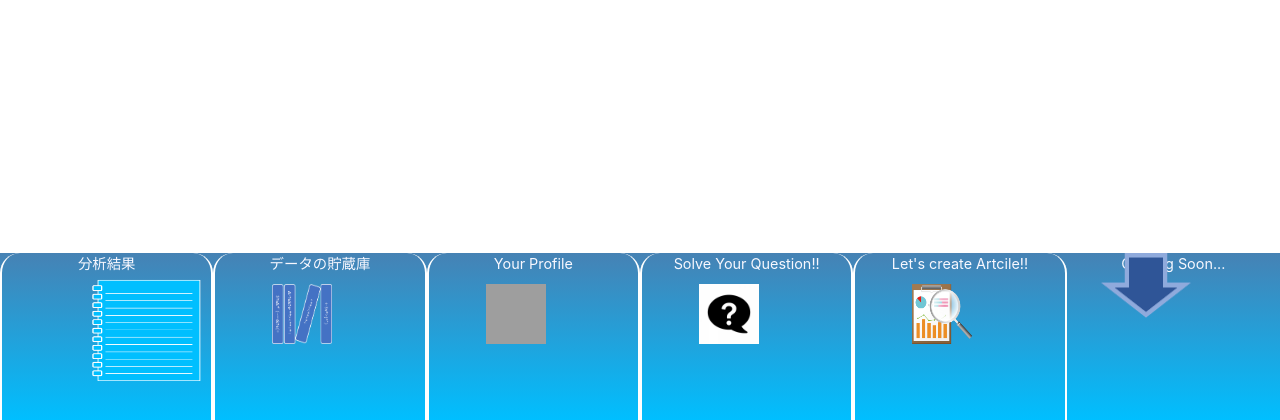
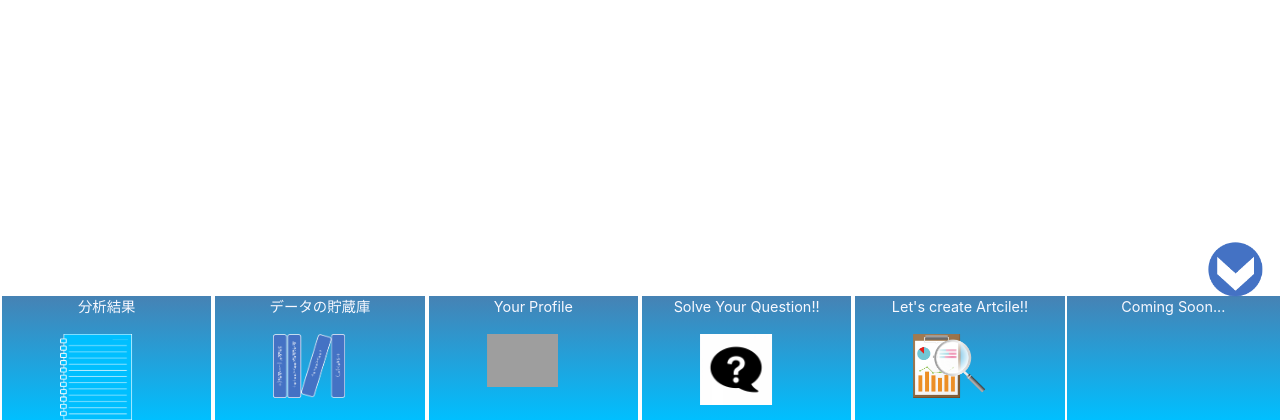
Before and after one commit to nebneb200411/Amaist, a Django app: page /data_library/ in a window 1280 px wide. Shown: the part 380-800 px from the top of the page. Run offline with Django 3.2, Linux system fonts and the light colour scheme; data comes from the database, SQL or seed files in the repository; parts of the project's set-up code (start-up, migrations or seed data) failed here and were passed over; some libraries are stand-ins or nearby versions; grey boxes are pictures that could not be loaded.

Commit message:
base.htmlほぼ完了．あとは検索ボックス作成

```diff
--- a/static/home/base.css
+++ b/static/home/base.css
@@ -255,6 +255,10 @@ body footer .footer-menu #appear-and-hide-menu div div div .hide-and-appear-ques
   list-style-type: none;
 }
 
+body footer .footer-menu #appear-and-hide-menu div div div .hide-and-appear-question ul hr {
+  color: #e0ffff;
+}
+
 body footer .footer-menu #appear-and-hide-menu div div div .hide-and-appear-createarticle {
   border-radius: 10px 10px 0px 0px;
   text-align: center;
@@ -290,8 +294,10 @@ body footer .footer-menu #hide-menu {
 }
 
 body footer .footer-menu #hide-menu .hide-and-appear-class {
-  height: 50%;
-  width: 50%;
+  -webkit-transform: translate(200%, -100%);
+          transform: translate(200%, -100%);
+  height: 30%;
+  width: 30%;
 }
 
 body footer .footer-menu #hide-menu .hide-and-appear-class.up {
@@ -317,24 +323,25 @@ body footer .footer-menu #menu div .footer-links-names {
 }
 
 body footer .footer-menu #menu div .icon-links {
-  transform: translateY(50%) translateX(50%);
-  -webkit-transform: translateY(-10%) translateX(70%);
+  -webkit-transform: translate(60%, 0%);
+          transform: translate(60%, 0%);
+  vertical-align: middle;
+  width: 40%;
+  height: auto;
+  cursor: pointer;
 }
 
 body footer .footer-menu #menu div #article-links {
-  border-radius: 20px 20px 0px 0px;
   border-left: solid 2px white;
   border-right: solid 2px white;
 }
 
 body footer .footer-menu #menu div #datalibrary-links {
-  border-radius: 20px 20px 0px 0px;
   border-left: solid 2px white;
   border-right: solid 2px white;
 }
 
 body footer .footer-menu #menu div #profile-links {
-  border-radius: 20px 20px 0px 0px;
   border-left: solid 2px white;
   border-right: solid 2px white;
 }
@@ -342,12 +349,10 @@ body footer .footer-menu #menu div #profile-links {
 body footer .footer-menu #menu div #question-links {
   border-left: solid 2px white;
   border-right: solid 2px white;
-  border-radius: 20px 20px 0px 0px;
 }
 
 body footer .footer-menu #menu div #create-article-link {
   border-left: solid 2px white;
   border-right: solid 2px white;
-  border-radius: 20px 20px 0px 0px;
 }
 /*# sourceMappingURL=base.css.map */
--- a/static/home/base.scss
+++ b/static/home/base.scss
@@ -266,6 +266,10 @@ body {
                                         list-style-type: none;
                                     }
 
+                                    hr {
+                                        color: #e0ffff;
+                                    }
+
                                 }
                             }
                         }
@@ -310,8 +314,9 @@ body {
                 cursor: pointer;
 
                 .hide-and-appear-class {
-                    height: 50%;
-                    width: 50%;
+                    transform: translate(200%, -100%);
+                    height: 30%;
+                    width: 30%;
 
                     &.up {
                         transform: rotateX(180deg);
@@ -333,6 +338,7 @@ body {
                 background: linear-gradient(to bottom, #4682b4, #00bfff);
 
                 div {
+
                     .footer-links-names {
                         text-align: center;
                         color: #f8f8ff;
@@ -340,24 +346,24 @@ body {
                     }
 
                     .icon-links {
-                        transform: translateY(50%) translateX(50%);
-                        -webkit-transform: translateY(-10%) translateX(70%);
+                        transform: translate(60%, 0%);
+                        vertical-align: middle;
+                        width: 40%;
+                        height: auto;
+                        cursor: pointer;
                     }
 
                     #article-links {
-                        border-radius: 20px 20px 0px 0px;
                         border-left: solid 2px white;
                         border-right: solid 2px white;
                     }
 
                     #datalibrary-links {
-                        border-radius: 20px 20px 0px 0px;
                         border-left: solid 2px white;
                         border-right: solid 2px white;
                     }
 
                     #profile-links {
-                        border-radius: 20px 20px 0px 0px;
                         border-left: solid 2px white;
                         border-right: solid 2px white;
                     }
@@ -365,13 +371,11 @@ body {
                     #question-links {
                         border-left: solid 2px white;
                         border-right: solid 2px white;
-                        border-radius: 20px 20px 0px 0px;
                     }
 
                     #create-article-link {
                         border-left: solid 2px white;
                         border-right: solid 2px white;
-                        border-radius: 20px 20px 0px 0px;
                     }
                 }
             }
--- a/templates/base.html
+++ b/templates/base.html
@@ -108,24 +108,24 @@
                 <div class="row">
                     <div class="col-2 col-md-2 col-xl-2" id="article-links">
                         <p class="footer-links-names">分析結果</p>
-                        <img src="{% static 'images/base/article.png' %}" id="article-icon" class="img-responsive icon-links" height="60%" width="60%"/>
+                        <img src="{% static 'images/base/article.png' %}" id="article-icon" class="img-responsive icon-links"/>
                     </div>
                     <div class="col-2 col-md-2 col-xl-2" id="datalibrary-links">
                         <p class="footer-links-names">データの貯蔵庫</p>
-                        <img src="{% static 'images/base/datalibrary.png' %}" id="datalibrary-icon" class="img-responsive icon-links" height="60px" width="60px"/>
+                        <img src="{% static 'images/base/datalibrary.png' %}" id="datalibrary-icon" class="img-responsive icon-links"/>
                     </div>
                     <div class="col-2 col-md-2 col-xl-2" id="profile-links">
                         <p class="footer-links-names">Your Profile</p>
-                        <img src="{{MEDIA_URL}}{{request.user.user.icon}}" id="profile-icon" class="img-responsive icon-links" height="60px" width="60px"/>
+                        <img src="{{MEDIA_URL}}{{request.user.user.icon}}" id="profile-icon" class="img-responsive icon-links"/>
                     </div>
                     <div class="col-2 col-md-2 col-xl-2" id="question-links">
                         <p class="footer-links-names">Solve Your Question!!</p>
-                        <img src="{% static 'images/base/question.jpg' %}" id="question-icon" class="img-responsive icon-links" height="60px" width="60px"/>
+                        <img src="{% static 'images/base/question.jpg' %}" id="question-icon" class="img-responsive icon-links"/>
 
                     </div>
                     <div class="col-2 col-md-2 col-xl-2" id="create-article-link">
                         <p class="footer-links-names">Let's create Artcile!!</p>
-                        <img src="{% static 'images/base/create_article.png' %}" id="createarticle-icon" class="img-responsive icon-links" height="60px" width="60px"/>
+                        <img src="{% static 'images/base/create_article.png' %}" id="createarticle-icon" class="img-responsive icon-links"/>
                     </div>
                     <div class="col-2 col-md-2 col-xl-2" id="comingsoon-link">
                         <p class="footer-links-names">Coming Soon...</p>
```
Also changed, not shown: static/images/base/hide_and_appear.png, 2 other files.
